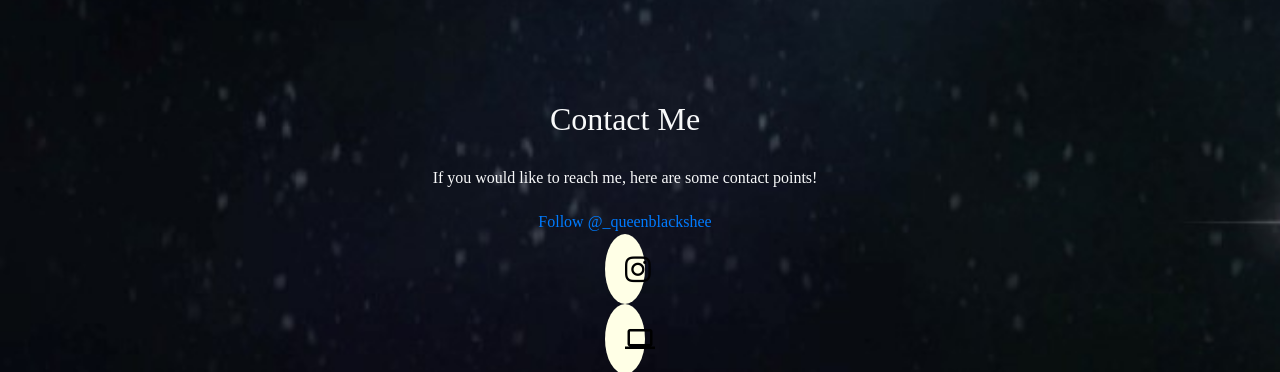
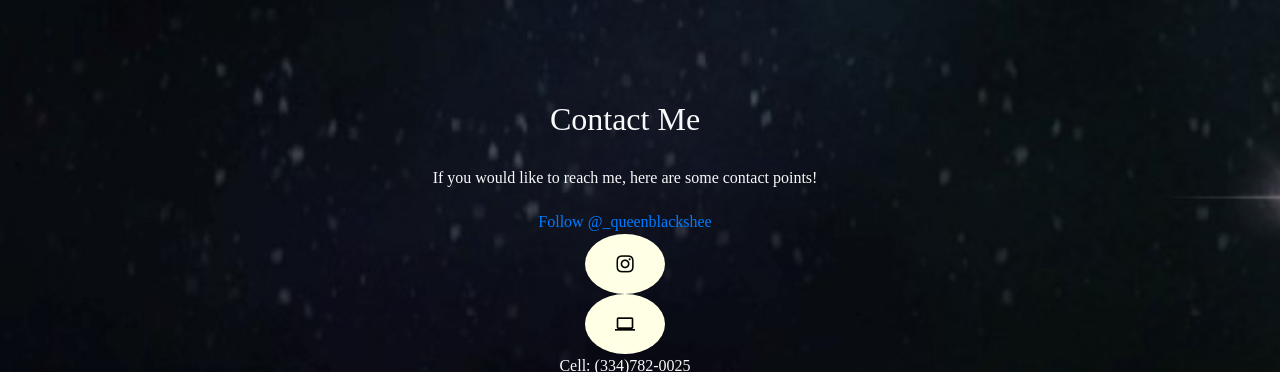
Before and after one commit to EmiStew14/My-Portfolio, a plain HTML site: page index.html in a window 1280 px wide. Shown: the part 2074-2446 px from the top of the page. Drawn offline with nearby package versions, Linux system fonts and the light colour scheme; a web font is replaced by a local one.

Commit message:
fixed icon alignment

```diff
--- a/assets/style.css
+++ b/assets/style.css
@@ -149,8 +149,8 @@ li:hover {
 
 .fa, .material-icons {
     padding: 20px;
-    font-size: 30px;
-    width: 30px;
+    font-size: 20px;
+    width: 80px;
     text-align: center;
     text-decoration: none;
     border-radius: 50%;
--- a/index.html
+++ b/index.html
@@ -138,7 +138,7 @@
                         <a href="https://www.instagram.com/ehmurlee96/" class="fa fa-instagram"></a>
                     </div>
                    <div class="col-12 text-center">
-                        <a href="mailto:stewartemilym2014@gmail.com"> <i class="material-icons align-content-center">computer</i></a>
+                        <a href="mailto:stewartemilym2014@gmail.com"> <i class="material-icons">computer</i></a>
                     </div>
                    <div class="col-12 text-center">
                         Cell: (334)782-0025
```
